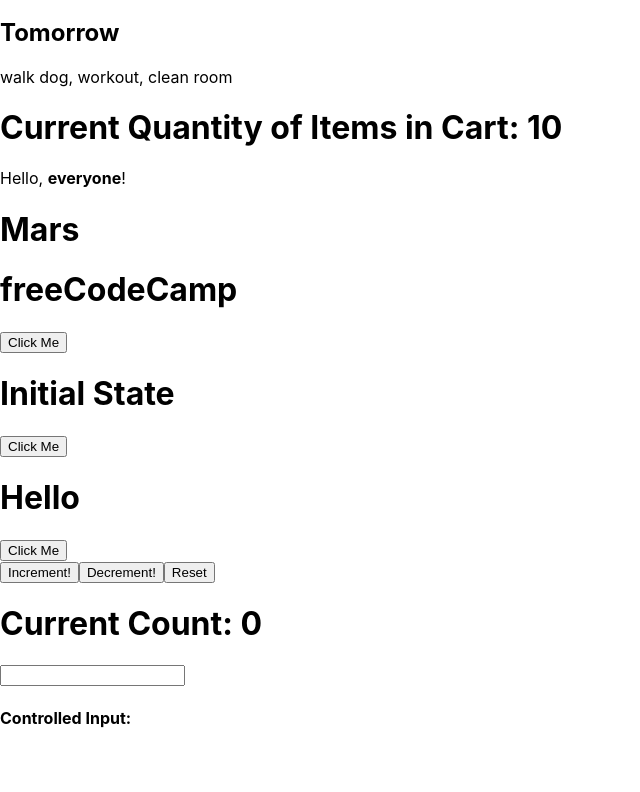
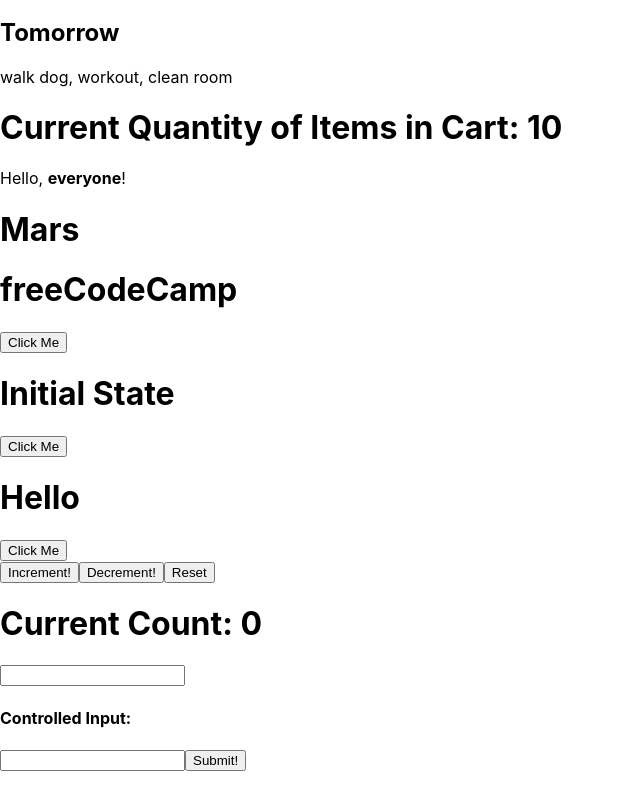
Before and after one commit to mars-rei/freecodecamp, a React (Create React App) app in the folder frontEndDevelopmentLibraries/4-react/: page / in a window 1280 px wide. Shown: the part 684-1476 px from the top of the page, without its empty margins (0-640 px from the left). Before the commit the page ends 1433 px from the top, so only its background shows below. Built offline with nearby package versions, Linux system fonts and the light colour scheme.

Commit message:
lesson 29

```diff
--- a/frontEndDevelopmentLibraries/4-react/src/App.js
+++ b/frontEndDevelopmentLibraries/4-react/src/App.js
@@ -377,6 +377,42 @@
   };
 
 
+  // lesson 29
+  class MyForm extends React.Component {
+    constructor(props) {
+      super(props);
+      this.state = {
+        input: '',
+        submit: ''
+      };
+      this.handleChange = this.handleChange.bind(this);
+      this.handleSubmit = this.handleSubmit.bind(this);
+    }
+    handleChange(event) {
+      this.setState({
+        input: event.target.value
+      });
+    }
+    handleSubmit(event) {
+      event.preventDefault()
+      this.setState({
+        submit: this.state.input
+      })
+    }
+    render() {
+      return (
+        <div>
+          <form onSubmit={this.handleSubmit}>
+            <input value={this.state.input} onChange={this.handleChange} />
+            <button type='submit'>Submit!</button>
+          </form>
+          <h1>{this.state.submit}</h1>
+        </div>
+      );
+    }
+  }
+
+
   return (
     <div>
       {JSX}
@@ -409,6 +445,8 @@
       <Counter />
 
       <ControlledInput />
+
+      <MyForm />
     </div>
   );
 }
```
